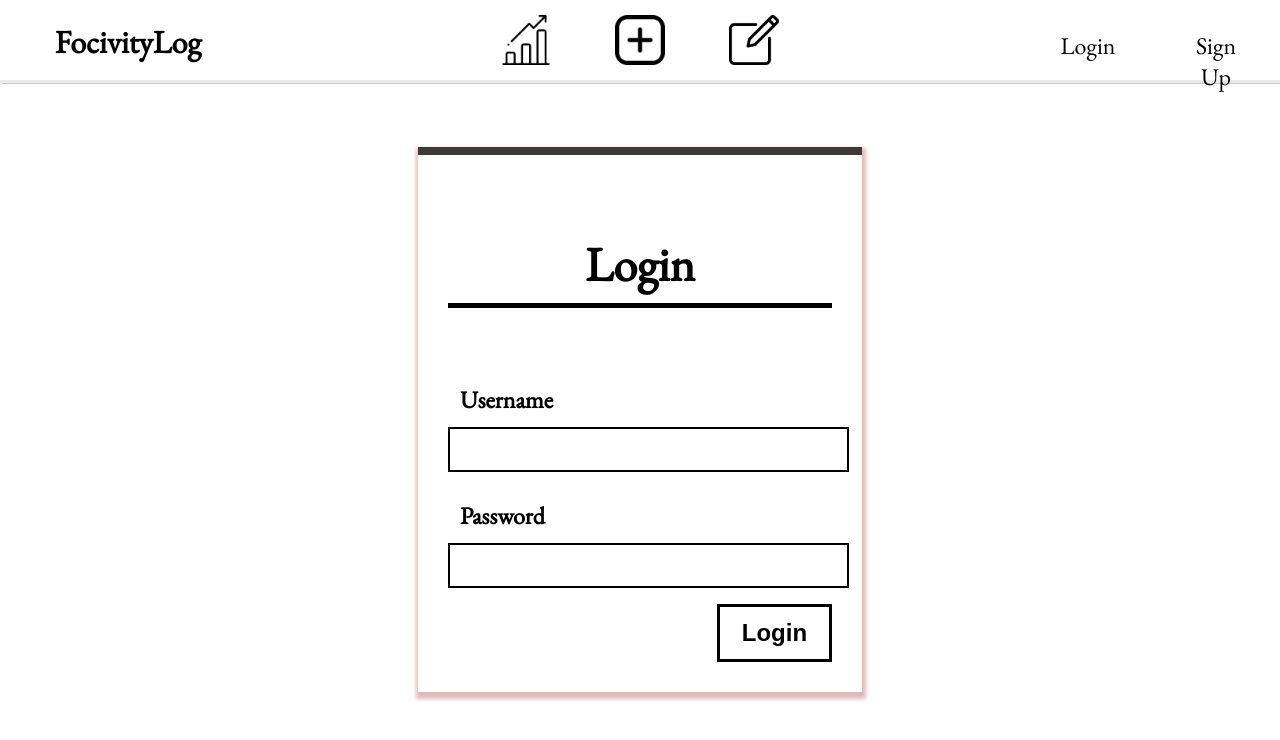
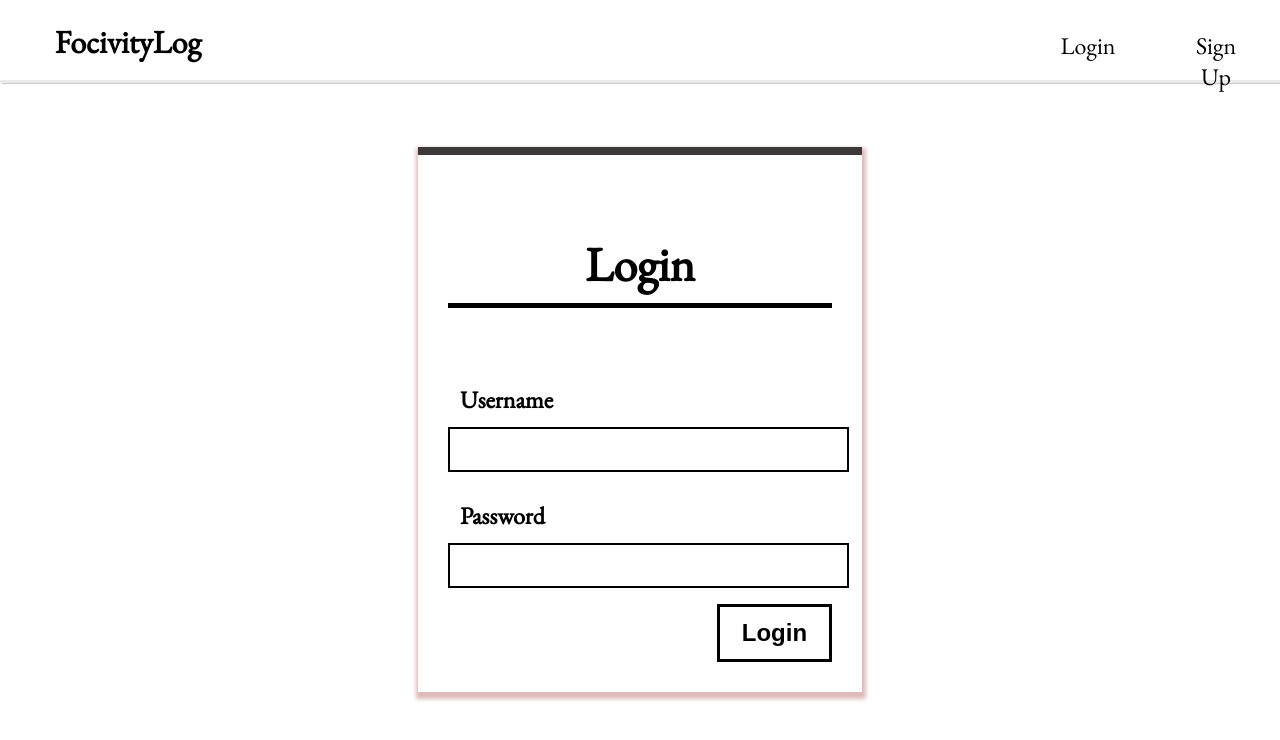
Before and after one commit to DarienSR/FotivityLog-Backend, a React (Create React App) app in the folder webapp/: page /login in a window 1280 px wide. Shown: the top 740 px of the page. Built offline with nearby package versions, Linux system fonts and the light colour scheme.

Commit message:
Hide component navigation when user is not logged in

```diff
--- a/webapp/src/components/Dashboard.js
+++ b/webapp/src/components/Dashboard.js
@@ -22,6 +22,7 @@ export default function Dashboard() {
         let topics = [], session_times = [], locations = [];
         response.data.forEach((obj) => {
           topics.push(obj.topic.toUpperCase())
+
           session_times.push({
             date: obj.start_time.split('T')[0],
             count: getMinutes(new Date(obj.start_time), new Date(obj.end_time))
--- a/webapp/src/components/Navbar.js
+++ b/webapp/src/components/Navbar.js
@@ -17,15 +17,17 @@ export default function Navbar(props) {
     </>
   }
 
+  let nav = <div style={styles.components}>
+  <img title="View Graphs" onClick={() => navigate("/dashboard", { state })} alt="Navigate to Graph Page" style={styles.image} src="./graph.png" />
+  <img title="Add Sessions" onClick={() => navigate("/add", { state })} alt="Navigate to Add Session Page" style={styles.image} src="./add.png" />
+  <img title="Edit Sessions" onClick={() =>  navigate("/edit", { state })} alt="Navigate to Edit Session Page" style={styles.image} src="./edit.png" />
+</div>
+
   return (
     <>
     <div style={styles.nav}>
       <h1 style={ styles.name }>FocivityLog</h1>
-      <div style={styles.components}>
-        <img title="View Graphs" onClick={() => navigate("/dashboard", { state })} alt="Navigate to Graph Page" style={styles.image} src="./graph.png" />
-        <img title="Add Sessions" onClick={() => navigate("/add", { state })} alt="Navigate to Add Session Page" style={styles.image} src="./add.png" />
-        <img title="Edit Sessions" onClick={() =>  navigate("/edit", { state })} alt="Navigate to Edit Session Page" style={styles.image} src="./edit.png" />
-      </div>
+      { state === null ? <div style={styles.components}></div> : nav }
       <div style={styles.auth}>
         { isLoggedOn }
       </div>
@@ -37,6 +39,7 @@ export default function Navbar(props) {
 const styles = {
   name: {
     width: '20%',
+    float: 'left',
   },
   nav: {
     height: "5rem",
```
